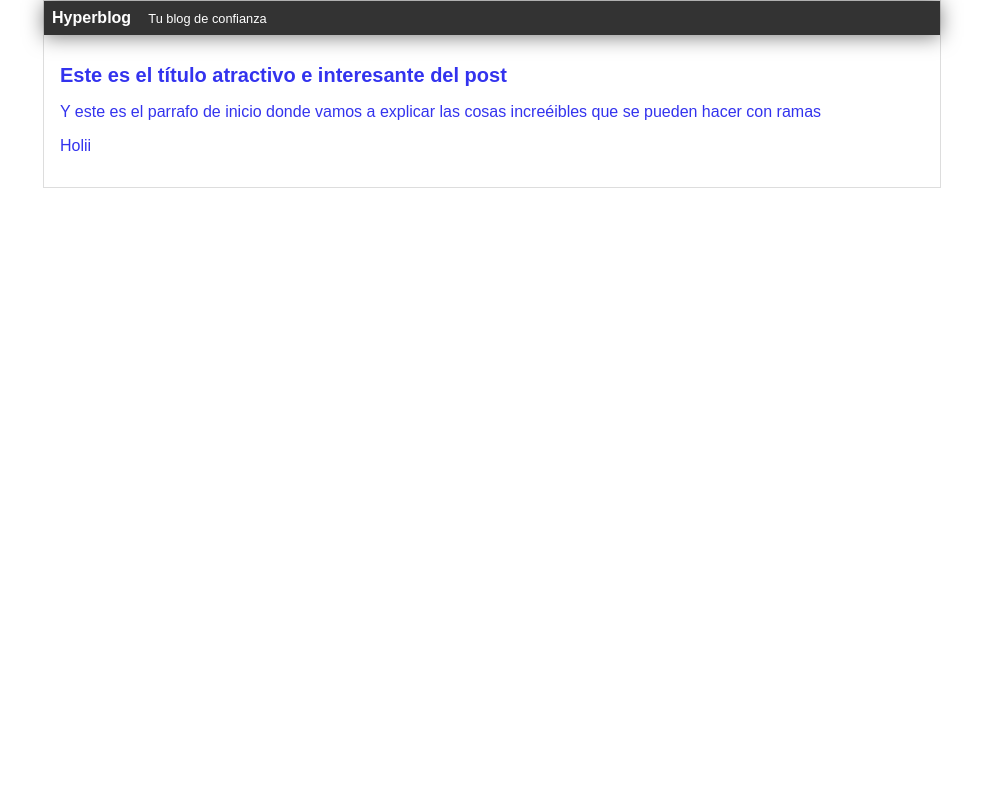
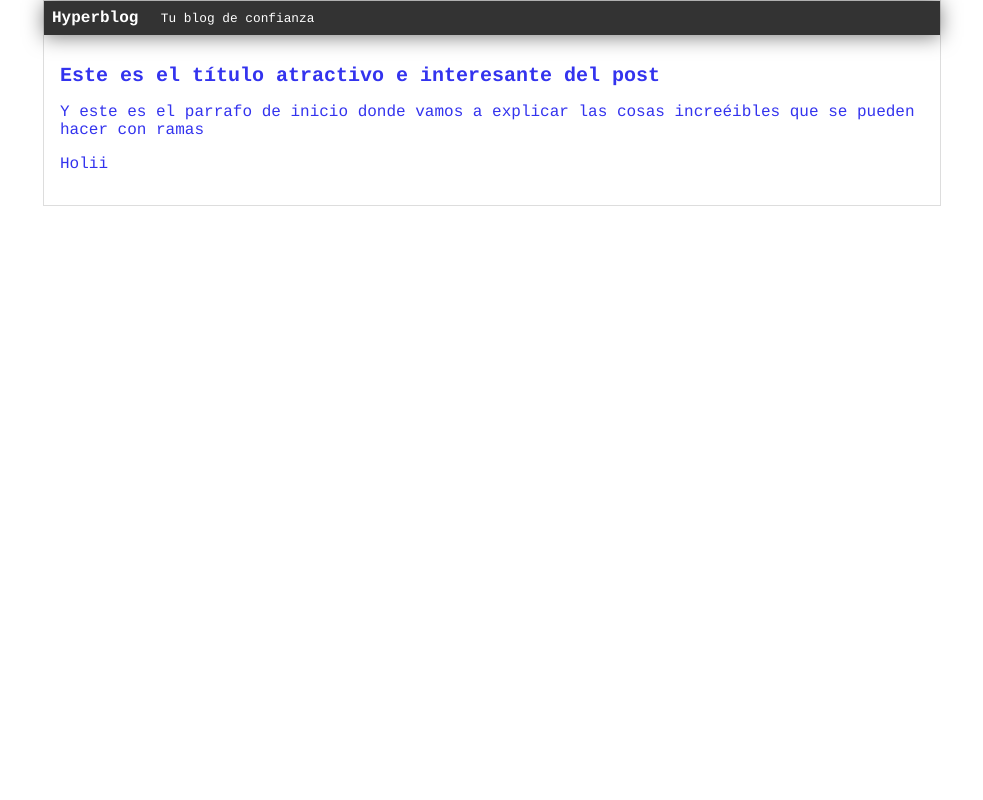
Before and after one commit to CarefreeBird004/Curso-Java-Backend-CDMX, a PHP site: page /blogpost.html in a window 1280 px wide. Shown: the whole page, without its empty margins (148-1131 px from the left). Run offline with PHP 8.4, Linux system fonts and the light colour scheme.

Commit message:
Actualizacion del master a courier

```diff
--- a/css/estilos.css
+++ b/css/estilos.css
@@ -2,7 +2,7 @@ body
 {
     color: #33E;
     text-align: center;
-    font-family: Arial;
+    font-family: Courier;
     font-size:  16px;
     margin: 0;
     padding: 0;
```
